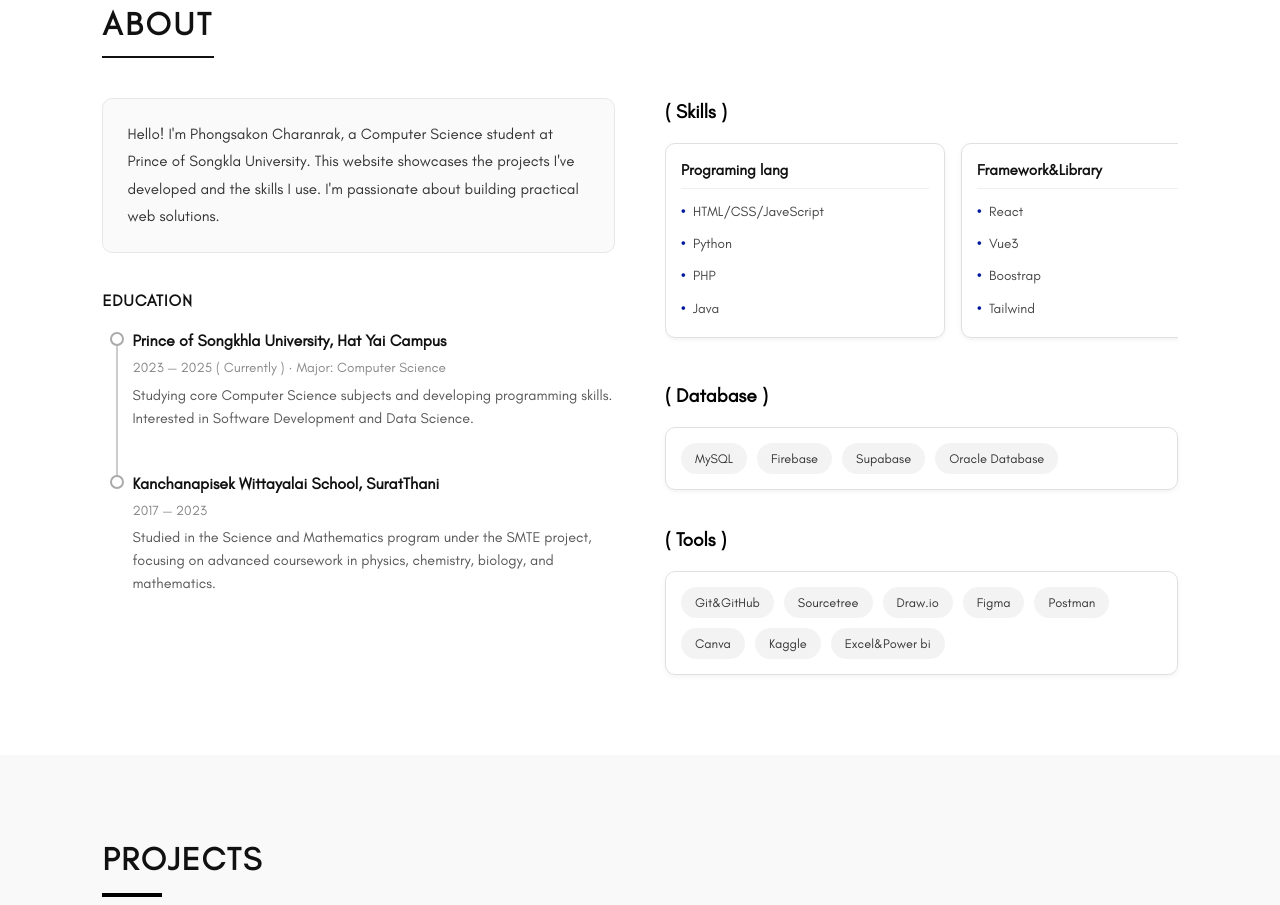
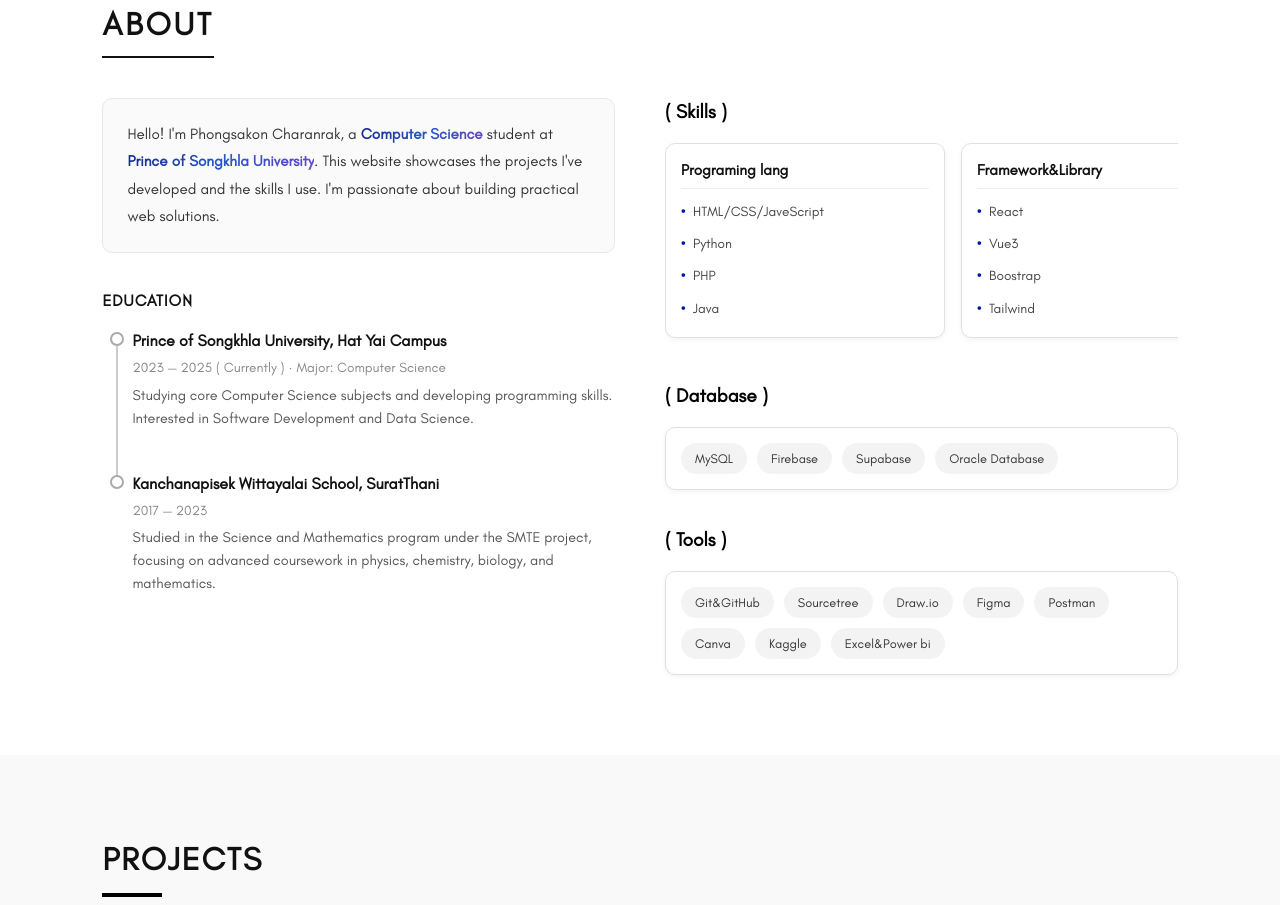
Before and after one commit to Dompsk/portpsk-for-work, a React (Vite) app: page / in a window 1280 px wide. Shown: the part 900-1805 px from the top of the page. Built offline with nearby package versions, Linux system fonts and the light colour scheme.

Commit message:
add ProjectData

```diff
--- a/src/pages/About/Education.jsx
+++ b/src/pages/About/Education.jsx
@@ -19,7 +19,25 @@ const Education = () => {
           {/* Intro text */}
           <div className="p-[22px_24px] bg-[#fafafa] border border-[#e8e8e8] rounded-[10px] transition-all duration-[250ms] ease-in-out hover:-translate-y-[3px] hover:border-[#ccc]">
             <p className="text-[0.95rem] leading-[1.8] text-[#333] m-0 font-fontstyle">
-              {t.about.intro}
+              Hello! I'm Phongsakon Charanrak, a{" "}
+              <span style={{
+                background: "linear-gradient(90deg, #172B8C 0%, #2456C7 50%, #6246C7 100%)",
+                WebkitBackgroundClip: "text",
+                WebkitTextFillColor: "transparent",
+                backgroundClip: "text",
+                color: "transparent",
+                fontWeight: 600,
+              }}>Computer Science</span>
+              {" "}student at{" "}
+              <span style={{
+                background: "linear-gradient(90deg, #172B8C 0%, #2456C7 50%, #6246C7 100%)",
+                WebkitBackgroundClip: "text",
+                WebkitTextFillColor: "transparent",
+                backgroundClip: "text",
+                color: "transparent",
+                fontWeight: 600,
+              }}>Prince of Songkhla University</span>
+              . This website showcases the projects I've developed and the skills I use. I'm passionate about building practical web solutions.
             </p>
           </div>
 
--- a/src/pages/Project/Projectdata.js
+++ b/src/pages/Project/Projectdata.js
@@ -32,8 +32,8 @@ const Projectdata = [
     descriptionTh: "ระบบรับซื้อน้ำยางพาราที่ช่วยให้เกษตรกรขายน้ำยางสดได้รวดเร็ว โปร่งใส และติดตามราคาแบบเรียลไทม์",
     image: "https://images.unsplash.com/photo-1707050682544-64b31983cc09?q=80&w=1170&auto=format&fit=crop",
     link: "/project/2",
-    demoLink: "https://rubberfarm.free.nf/",
-    githubLink: "https://github.com/Dompsk/Farm_Rubber"
+    demoLink: "https://latex-farm.page.gd/index.php",
+    githubLink: "https://github.com/Dompsk/Farm"
   },
   {
     id: 3,
```
